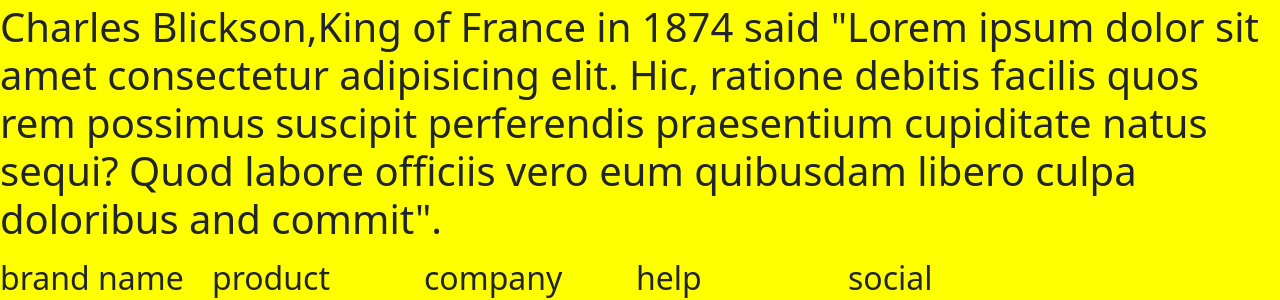
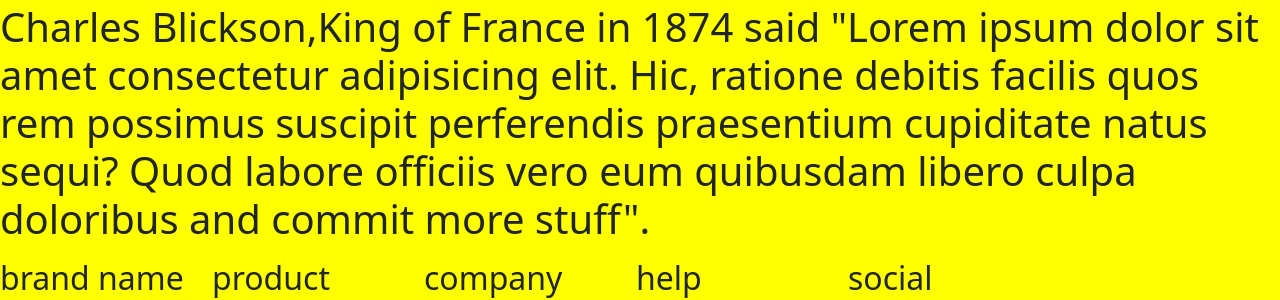
Before and after one commit to sskiragu/customizing-bootstrap, a website: page history.html in a window 1280 px wide. Shown: the part 605-905 px from the top of the page. Drawn offline with nearby package versions, Linux system fonts and the light colour scheme.

Commit message:
more stuff added

```diff
--- a/history.html
+++ b/history.html
@@ -18,7 +18,7 @@
       </div>
     </div>
     <h1 style="color: green;">French History</h1>
-        <h1><p>Charles Blickson,King of France in 1874 said "Lorem ipsum dolor sit amet consectetur adipisicing elit. Hic, ratione debitis facilis quos rem possimus suscipit perferendis praesentium cupiditate natus sequi? Quod labore officiis vero eum quibusdam libero culpa doloribus and commit".</p></h1>
+        <h1><p>Charles Blickson,King of France in 1874 said "Lorem ipsum dolor sit amet consectetur adipisicing elit. Hic, ratione debitis facilis quos rem possimus suscipit perferendis praesentium cupiditate natus sequi? Quod labore officiis vero eum quibusdam libero culpa doloribus and commit more stuff".</p></h1>
     <script src="https://cdn.jsdelivr.net/npm/bootstrap@5.2.2/dist/js/bootstrap.bundle.min.js" integrity="sha384-OERcA2EqjJCMA+/3y+gxIOqMEjwtxJY7qPCqsdltbNJuaOe923+mo//f6V8Qbsw3" crossorigin="anonymous"></script>
 
     <footer>
```
